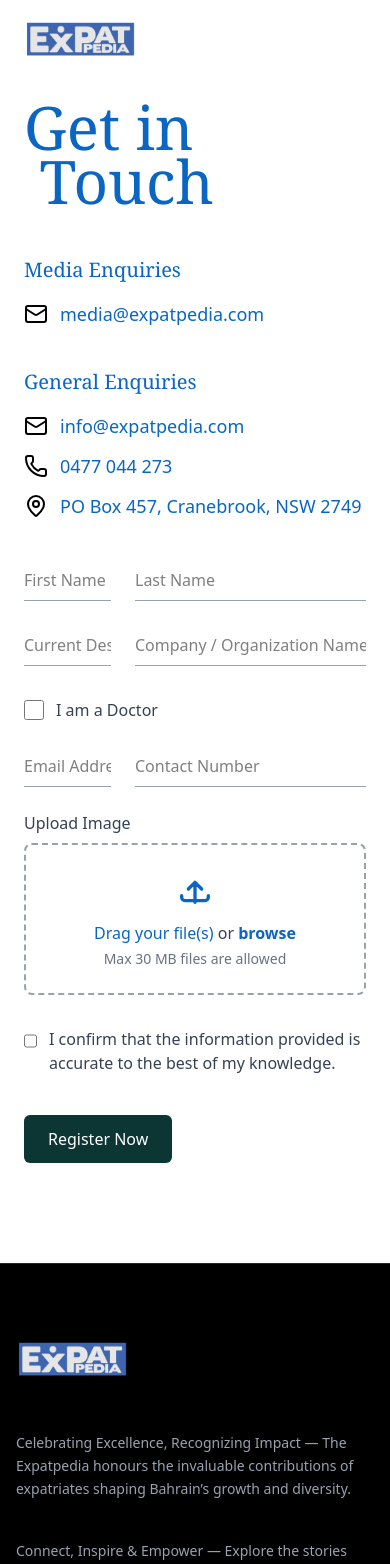
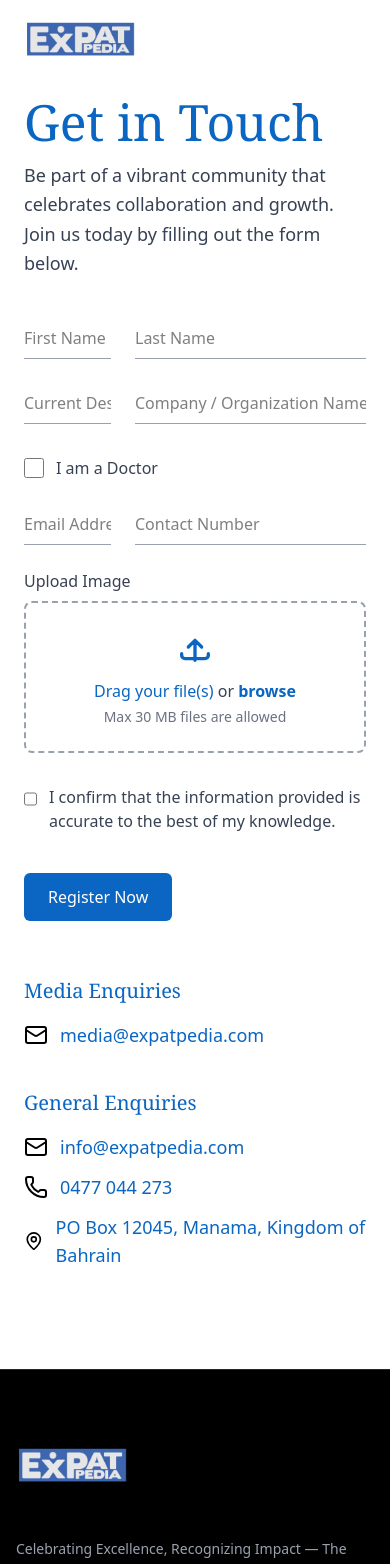
Before and after one commit to Aanirudhshaji/Expatpedia, a React (Vite) app: page /contact in a window 390 px wide. Shown: the top 1564 px of the page. Built offline with nearby package versions, Linux system fonts and the light colour scheme.

Commit message:
feature : add 9

```diff
--- a/src/App.jsx
+++ b/src/App.jsx
@@ -20,6 +20,7 @@ import Members from "./community/Members";
 import Terms from "./Terms&Conditions/terms";
 import Policy from "./Terms&Conditions/policy";
 import Contact from "./contactus/contact";
+import Events from "./events/eventui";
 
 function App() {
   return (
@@ -93,6 +94,15 @@ function App() {
               </>
             }
           />
+          <Route
+            path="/eventui"
+            element={
+              <>
+                <Events />
+                <Footer />
+              </>
+            }
+          />
 
         </Routes>
       </div>
--- a/src/components/cta.jsx
+++ b/src/components/cta.jsx
@@ -69,7 +69,7 @@ const CTA = () => {
 
         {/* CTA Button */}
         <a
-          href="#contact"
+          href="/contact"
           className="flex items-center gap-2 text-sm md:text-base tracking-widest uppercase bg-white text-black px-6 py-3 rounded-full font-medium hover:bg-gray-200 transition-all"
         >
           Contact Us <ArrowRight size={18} />
--- a/src/components/faq.jsx
+++ b/src/components/faq.jsx
@@ -57,9 +57,12 @@ const FAQ = () => {
           <h3 className="text-white text-2xl md:text-3xl font-semibold mb-4 leading-snug">
             Need any help? <br /> Don’t hesitate to join us.
           </h3>
-          <button className="bg-white text-gray-900 font-medium px-6 py-2 rounded-full hover:bg-gray-100 transition-all">
+          <a
+            href="/contact"
+            className="bg-white text-gray-900 font-medium px-6 py-2 rounded-full hover:bg-gray-100 transition-all"
+          >
             Join now →
-          </button>
+          </a>
         </div>
       </div>
 
--- a/src/components/footer.jsx
+++ b/src/components/footer.jsx
@@ -22,9 +22,12 @@ const Footer = () => {
           <p className="text-gray-400 md:max-w-md leading-relaxed md:self-start">
             Connect, Inspire & Empower — Explore the stories and journeys of exceptional professionals in the Kingdom of Bahrain.
           </p>
-          <button className="md:mr-1.5 mt-3 px-6 py-3 bg-white text-black rounded-full font-medium hover:bg-gray-200 transition">
+          <a
+            href="/contact"
+            className="md:mr-1.5 mt-3 px-6 py-3 bg-white text-black rounded-full font-medium hover:bg-gray-200 transition"
+          >
             Join The Directory →
-          </button>
+          </a>
         </div>
       </div>
 
--- a/src/components/hero.jsx
+++ b/src/components/hero.jsx
@@ -27,7 +27,7 @@ const Hero = () => {
     unity, and innovation across the Kingdom.
   </p>
         <a
-          href="#contact" // Replace with your actual contact section ID
+          href="/contact"
           className="backdrop-blur-md bg-white/10 border border-white/30 text-white font-semibold md:py-2 md:px-6 px-5 py-1.5 mt-2 rounded-full text-lg shadow-md hover:bg-white/20 transition duration-300"
         >
           Join Now
--- a/src/components/navbar.jsx
+++ b/src/components/navbar.jsx
@@ -63,8 +63,8 @@ const Navbar = () => {
           <Link to="/members" className="text-white text-md hover:opacity-80">
             Community
           </Link>
-          <Link to="#blog" className="text-white text-md hover:opacity-80">
-            Blog
+          <Link to="/eventui" className="text-white text-md hover:opacity-80">
+            Events
           </Link>
 
           {/* CTA Button */}
@@ -136,8 +136,8 @@ const Navbar = () => {
           <Link to="/members" onClick={() => setMenuOpen(false)} className="hover:opacity-70">
             Community
           </Link>
-          <Link to="#blog" onClick={() => setMenuOpen(false)} className="hover:opacity-70">
-            Blog
+          <Link to="/eventui" onClick={() => setMenuOpen(false)} className="hover:opacity-70">
+            Events
           </Link>
           <Link to="/contact" onClick={() => setMenuOpen(false)} className="hover:opacity-70">
             Contact
--- a/src/contactus/contact.jsx
+++ b/src/contactus/contact.jsx
@@ -72,19 +72,24 @@ const Contact = () => {
   };
 
   return (
-    <div className="min-h-screen flex flex-col md:flex-row px-6 md:px-20 py-25 md:py-28 lg:py-50">
+    <div className="min-h-screen flex flex-col md:flex-row px-6 md:px-20 py-25 md:py-28 lg:py-48">
       {/* LEFT SIDE */}
       <div className="md:w-1/2 w-full mb-10 md:mb-0">
-        <h1 className="text-[60px] leading-[0.9] text-[#0a66c2] font-serif md:text-[100px]">
+        <h1 className="text-[50px] leading-[0.9] text-[#0a66c2] font-serif md:text-[100px] text-left">
           Get in{" "}
           <span className="hidden md:inline">
             <br />
           </span>
-          <span className="inline md:hidden">&nbsp;</span>Touch
+          <span className="inline md:hidden"></span>Touch
         </h1>
-
+        <p className="text-gray-700 text-lg mt-4 md:mt-6 leading-relaxed max-w-md">
+          Be part of a vibrant community that celebrates collaboration and growth.
+          Join us today by filling out the form below.
+        </p>
+        {/* Desktop Contact Info */}
+        <div className="hidden md:block mt-12">
           {/* Media Enquiries */}
-        <div className="mt-12">
+          <div className="mb-10">
             <h2 className="text-xl text-[#0a66c2] font-medium mb-4 font-serif">
               Media Enquiries
             </h2>
@@ -100,7 +105,7 @@ const Contact = () => {
           </div>
 
           {/* General Enquiries */}
-        <div className="mt-10">
+          <div>
             <h2 className="text-xl text-[#0a66c2] font-medium mb-4 font-serif">
               General Enquiries
             </h2>
@@ -124,7 +129,10 @@ const Contact = () => {
 
             <div className="flex items-center gap-3 text-[#0a66c2]">
               <MapPin className="w-6 h-6 text-black" />
-            <p className="text-lg">PO Box 457, Cranebrook, NSW 2749</p>
+              <p className="text-lg">
+                PO Box 12045, Manama, Kingdom of Bahrain
+              </p>
+            </div>
           </div>
         </div>
       </div>
@@ -155,7 +163,7 @@ const Contact = () => {
             required
           />
 
-          {/* Current Designation */}
+          {/* Designation & Organization */}
           <input
             type="text"
             name="designation"
@@ -165,8 +173,6 @@ const Contact = () => {
             className="border-b border-gray-400 bg-transparent py-2 focus:outline-none col-span-1"
             required
           />
-
-          {/* Company / Organization Name */}
           <input
             type="text"
             name="organization"
@@ -177,7 +183,7 @@ const Contact = () => {
             required
           />
 
-          {/* Radio: I am a doctor */}
+          {/* Doctor Checkbox */}
           <div className="col-span-2 flex items-center gap-3 mt-2">
             <input
               type="checkbox"
@@ -189,7 +195,7 @@ const Contact = () => {
             <label className="text-gray-700 text-base">I am a Doctor</label>
           </div>
 
-          {/* Conditional: Hospital + Speciality */}
+          {/* Conditional fields */}
           {formData.is_doctor && (
             <>
               <input
@@ -261,19 +267,14 @@ const Contact = () => {
                 />
               </svg>
               <p className="text-gray-700">
-                <span className="font-medium text-[#0a66c2]">
-                  Drag your file(s)
-                </span>{" "}
+                <span className="font-medium text-[#0a66c2]">Drag your file(s)</span>{" "}
                 or{" "}
                 <span className="text-[#0a66c2] font-semibold cursor-pointer">
                   browse
                 </span>
               </p>
-              <p className="text-gray-500 text-sm mt-1">
-                Max 30 MB files are allowed
-              </p>
+              <p className="text-gray-500 text-sm mt-1">Max 30 MB files are allowed</p>
 
-              {/* Preview if image selected */}
               {formData.image && (
                 <div className="mt-4">
                   <img
@@ -295,7 +296,7 @@ const Contact = () => {
             />
           </div>
 
-          {/* Consent Declaration */}
+          {/* Consent */}
           <div className="col-span-2 flex items-start gap-3 mt-2">
             <input
               type="checkbox"
@@ -306,8 +307,7 @@ const Contact = () => {
               required
             />
             <label className="text-gray-700 text-base">
-              I confirm that the information provided is accurate to the best of
-              my knowledge.
+              I confirm that the information provided is accurate to the best of my knowledge.
             </label>
           </div>
 
@@ -316,21 +316,67 @@ const Contact = () => {
             <button
               type="submit"
               disabled={loading}
-              className="px-6 py-3 bg-[#0c3633] text-white rounded-md hover:bg-[#0a2d2a] transition-all"
+              className="px-6 py-3 bg-[#0a66c2] text-white rounded-md hover:bg-[#002142] transition-all"
             >
               {loading ? "Submitting..." : "Register Now"}
             </button>
           </div>
 
           {successMsg && (
-            <p className="text-green-600 text-sm mt-3 col-span-2">
-              {successMsg}
-            </p>
+            <p className="text-green-600 text-sm mt-3 col-span-2">{successMsg}</p>
           )}
           {errorMsg && (
             <p className="text-red-600 text-sm mt-3 col-span-2">{errorMsg}</p>
           )}
         </form>
+
+        {/* MOBILE CONTACT INFO (below form) */}
+        <div className="block md:hidden mt-14">
+          <div className="mb-10">
+            <h2 className="text-xl text-[#0a66c2] font-medium mb-4 font-serif">
+              Media Enquiries
+            </h2>
+            <div className="flex items-center gap-3 text-[#0a66c2]">
+              <Mail className="w-6 h-6 text-black" />
+              <a
+                href="mailto:media@expatpedia.com"
+                className="text-lg hover:underline"
+              >
+                media@expatpedia.com
+              </a>
+            </div>
+          </div>
+
+          <div>
+            <h2 className="text-xl text-[#0a66c2] font-medium mb-4 font-serif">
+              General Enquiries
+            </h2>
+
+            <div className="flex items-center gap-3 text-[#0a66c2] mb-3">
+              <Mail className="w-6 h-6 text-black" />
+              <a
+                href="mailto:info@expatpedia.com"
+                className="text-lg hover:underline"
+              >
+                info@expatpedia.com
+              </a>
+            </div>
+
+            <div className="flex items-center gap-3 text-[#0a66c2] mb-3">
+              <Phone className="w-6 h-6 text-black" />
+              <a href="tel:0477044273" className="text-lg hover:underline">
+                0477 044 273
+              </a>
+            </div>
+
+            <div className="flex items-center gap-3 text-[#0a66c2]">
+              <MapPin className="w-6 h-6 text-black" />
+              <p className="text-lg">
+                PO Box 12045, Manama, Kingdom of Bahrain
+              </p>
+            </div>
+          </div>
+        </div>
       </div>
     </div>
   );
--- /dev/null
+++ b/src/events/eventui.jsx
@@ -0,0 +1,31 @@
+import React from "react";
+
+const Events = () => {
+  return (
+    <section
+      className="relative w-full h-[80vh] flex items-center justify-center bg-cover bg-center"
+      style={{
+        backgroundImage:
+          "url('https://images.unsplash.com/photo-1529333166437-7750a6dd5a70?auto=format&fit=crop&w=1950&q=80')", // replace with your own image URL
+      }}
+    >
+      {/* Dark Overlay */}
+      <div className="absolute inset-0 bg-black/60"></div>
+
+      {/* Content */}
+      <div className="relative z-10 text-center text-white px-6 max-w-2xl">
+        <h1 className="text-4xl md:text-7xl font-bold tracking-[0.2em] mb-6">
+          EVENTS
+        </h1>
+        <p className="text-base md:text-lg leading-relaxed text-gray-200">
+          Risen seeks to actively engage our community with fellowship and love.
+          <br className="hidden md:block" />
+          Below you will find a list of upcoming events that you can attend,
+          volunteer, and share with others.
+        </p>
+      </div>
+    </section>
+  );
+};
+
+export default Events;
```
Also changed, not shown: src/events/eventlist.jsx (added, +99 -0 lines). Lines whose indentation alone changed are shown as unchanged.
